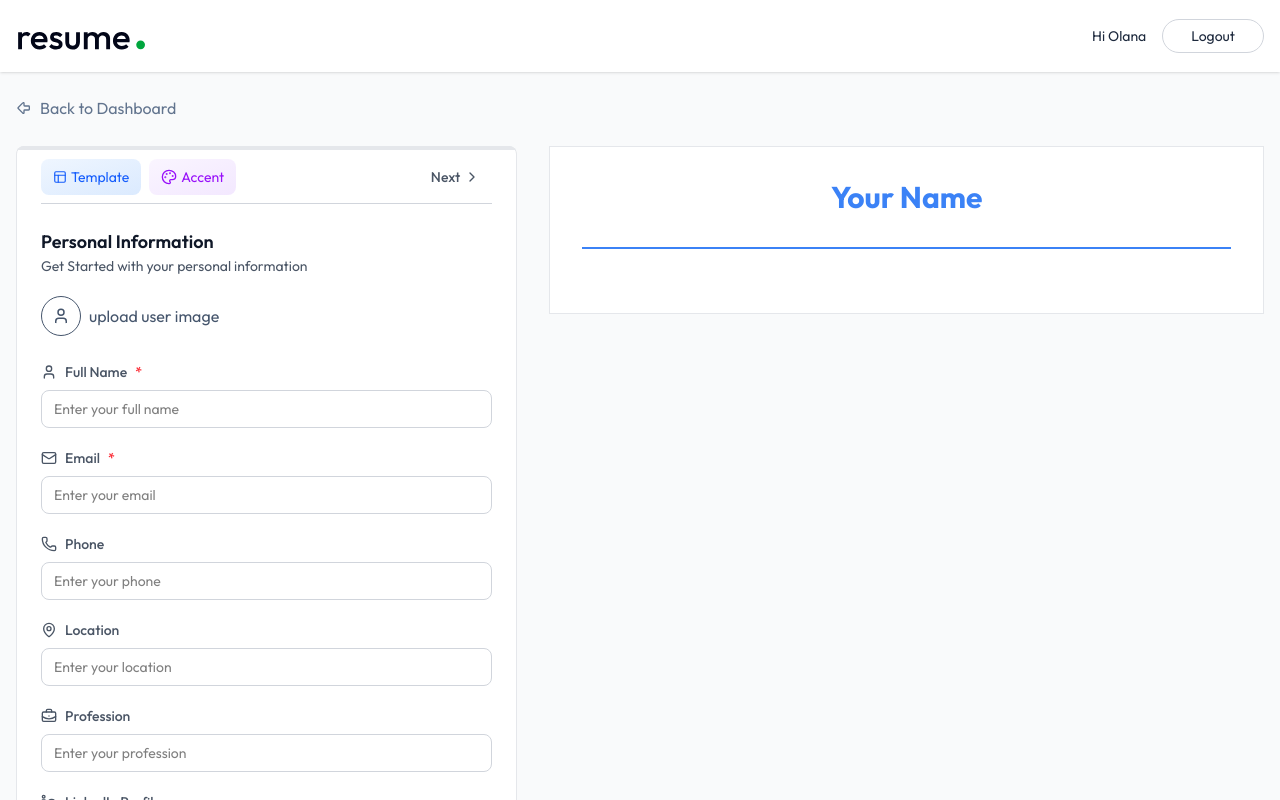
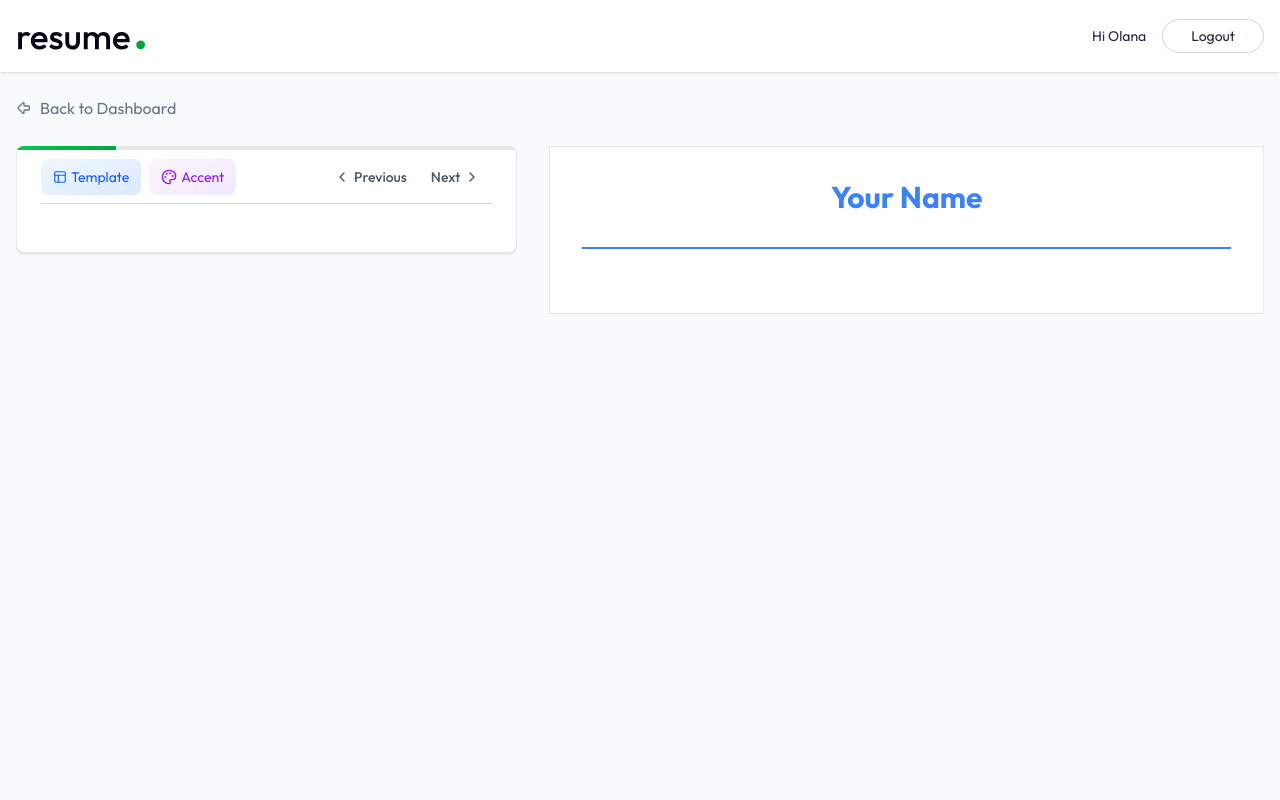
Before and after one commit to olana16/Resume-Builder, a React (Vite) app in the folder client/: page /app/builder/1 in a window 1280 px wide. Both pictures are taken after a click on the button "Next". Shown: the top 800 px of the page. Built offline with nearby package versions, Linux system fonts and the light colour scheme.

Commit message:
start building professional summary form

```diff
--- /dev/null
+++ b/client/src/components/ProfessionalSummaryForm.jsx
@@ -0,0 +1,14 @@
+import React from 'react'
+
+const ProfessionalSummaryForm = ({data,onChange, setResumeData}) => {
+  return (
+    <div className='space-y-4'>
+        <div className='flex items-center justify-center'>
+
+        </div>
+
+    </div>
+  )
+}
+
+export default ProfessionalSummaryForm
--- a/client/src/pages/ResumeBuilder.jsx
+++ b/client/src/pages/ResumeBuilder.jsx
@@ -107,7 +107,7 @@ const ResumeBuilder = () => {
                 <div className='flex items-center'>
                   {
                     activeSectionIndex !== 0 && (
-                      <button onClick={() => setActiveSectionIndex((prevIndex) => Math.min(prevIndex + 1, sections.length - 1))} className='flex items-center gap-1 p-3 rounded-lg text-sm font-medium text-gray-600 hover:bg-gray-50
+                      <button onClick={() => setActiveSectionIndex((prevIndex) => Math.max(prevIndex - 1, 0))} className='flex items-center gap-1 p-3 rounded-lg text-sm font-medium text-gray-600 hover:bg-gray-50
                      transition-all' disabled={activeSectionIndex === 0}>
 
                         <ChevronLeft className='size-4' />Previous
@@ -116,7 +116,7 @@ const ResumeBuilder = () => {
                     )
                   }
 
-                  <button onClick={() => setActiveSectionIndex((prevIndex) => Math.max(prevIndex - 1, 0))}
+                  <button onClick={() => setActiveSectionIndex((prevIndex) => Math.min(prevIndex + 1, sections.length - 1))}
                     className={`flex items-center gap-1 p-3 rounded-lg text-sm font-medium text-gray-600 hover:bg-gray-50
                      transition-all ${activeSectionIndex === sections.length - 1 && 'opacity-50'}`}
                     disabled={activeSectionIndex === sections.length - 1}>
```
